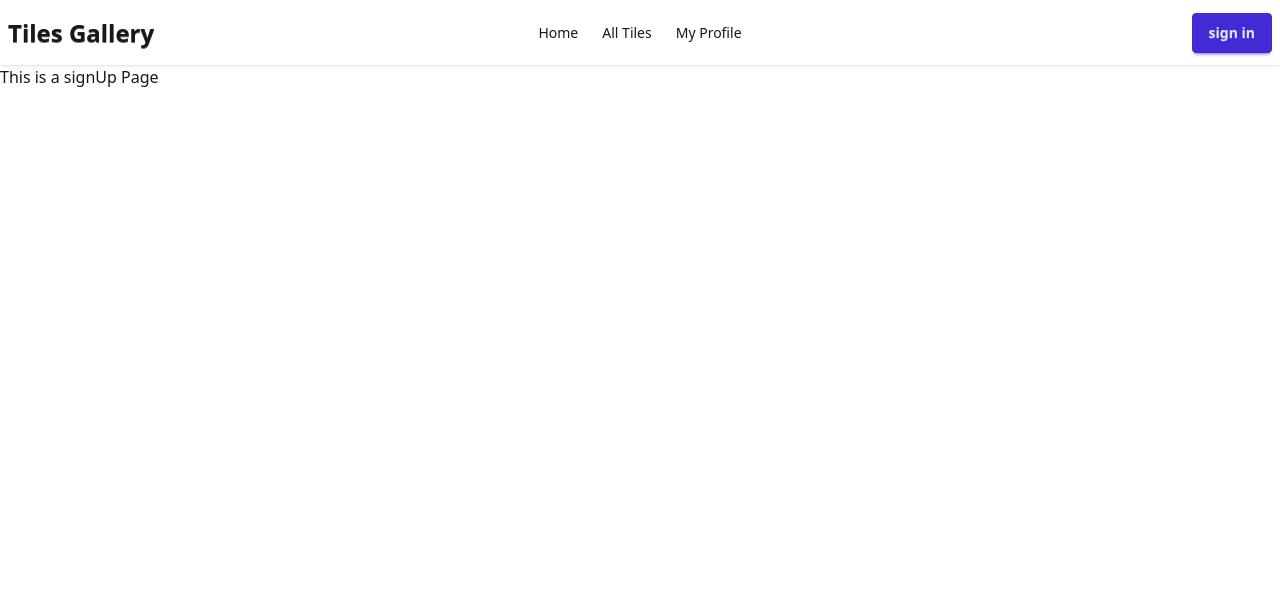
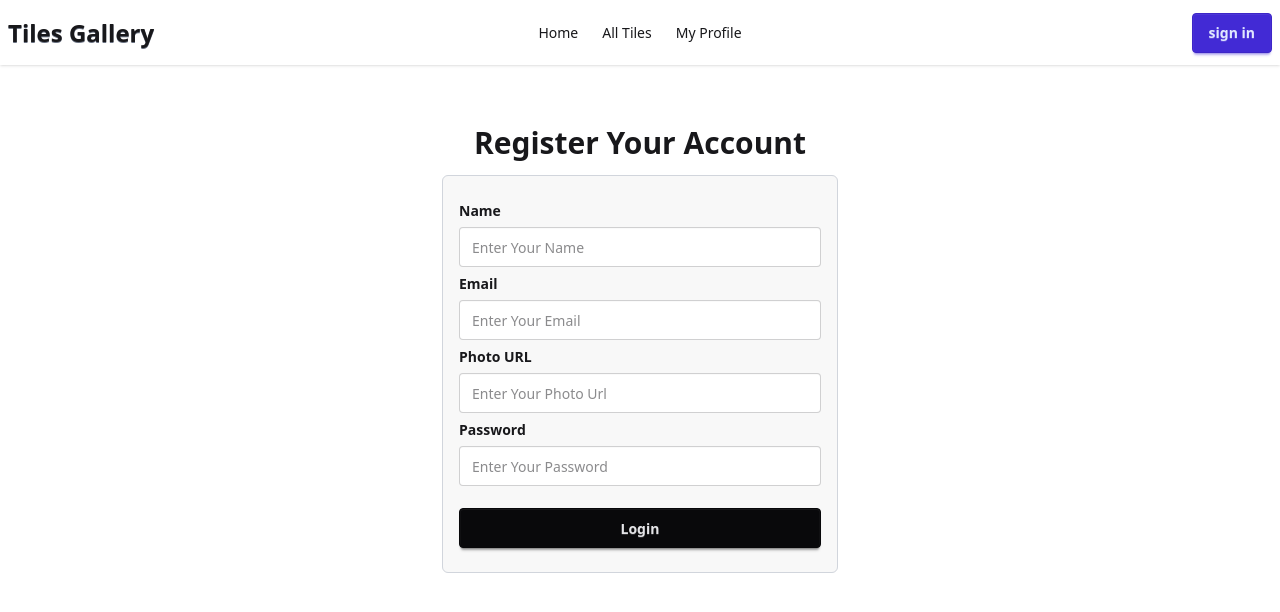
Before and after one commit to diponkorroy064-max/Tiles-Gallery-Project, a Next.js app: page /signUp in a window 1280 px wide. Shown: the top 612 px of the page. Built offline with nearby package versions, Linux system fonts and the light colour scheme.

Commit message:
design the login and logout page with daisy UI and funtioning by react-hook-form

```diff
--- a/package.json
+++ b/package.json
@@ -14,6 +14,7 @@
     "react": "19.2.4",
     "react-dom": "19.2.4",
     "react-fast-marquee": "^1.6.5",
+    "react-hook-form": "^7.75.0",
     "react-icons": "^5.6.0"
   },
   "devDependencies": {
--- a/src/app/(auth)/signIn/page.jsx
+++ b/src/app/(auth)/signIn/page.jsx
@@ -1,21 +1,32 @@
+'use client'
+import Link from 'next/link';
 import React from 'react';
+import { useForm } from 'react-hook-form';
 
 
 const SignInPage = () => {
+    const { register, formState: { errors } } = useForm();
+
+
     return (
         <div className='flex flex-col justify-center items-center space-y-3.5 py-15'>
 
             <h2 className='text-3xl font-bold'>Login Your Account</h2>
 
             <form className=''>
-                <fieldset className="fieldset bg-base-200 border-gray-300 border rounded-md w-xs p-4">
+                <fieldset className="fieldset bg-base-200 border-gray-300 border rounded-md w-96 px-4 py-8">
                     <label className="text-[14px] font-semibold">Email</label>
-                    <input type="email" className="input" placeholder="Enter Your Email" />
+                    <input type="email" className="input w-full" placeholder="Enter Your Email" {...register("email", { required: true })} />
+                    {errors.email && <span>Email is required</span>}
 
                     <label className="text-[14px] font-semibold">Password</label>
-                    <input type="password" className="input" placeholder="Enter Your Password" />
+                    <input type="password" className="input w-full" placeholder="Enter Your Password" {...register("email", { required: true})}/>
 
                     <button className="btn btn-neutral mt-4">Login</button>
+
+                    <p className='text-sm text-center mt-4'>
+                        Don`t Have an Account? <Link href='/signUp' className='text-red-500 hover:underline'>Sign Up</Link>
+                    </p>
                 </fieldset>
            </form>
         </div>
--- a/src/app/(auth)/signUp/page.jsx
+++ b/src/app/(auth)/signUp/page.jsx
@@ -1,9 +1,37 @@
+'use client'
 import React from 'react';
+import { useForm } from 'react-hook-form';
+
 
 const SignUpPage = () => {
+    const { register, formState: { errors } } = useForm();
+
+
     return (
-        <div>
-            This is a signUp Page
+        <div className='container mx-auto flex flex-col justify-center items-center space-y-3.5 py-15'>
+
+            <h2 className='text-3xl font-bold'>Register Your Account</h2>
+
+            <form className=''>
+                <fieldset className="fieldset bg-base-200 border-gray-300 border rounded-md w-99 px-4 py-6">
+                    <label className="text-[14px] font-semibold">Name</label>
+                    <input type="name" className="input w-full" placeholder="Enter Your Name" {...register("name", { required: true })} />
+                    {errors.name && <span>Name is required</span>}
+
+                    <label className="text-[14px] font-semibold">Email</label>
+                    <input type="email" className="input w-full" placeholder="Enter Your Email" {...register("email", { required: true })} />
+                    {errors.email && <span>Email is required</span>}
+
+                    <label className="text-[14px] font-semibold">Photo URL</label>
+                    <input type="text" className="input w-full" placeholder="Enter Your Photo Url" {...register("text", { required: true })} />
+                    {errors.email && <span>Email is required</span>}
+
+                    <label className="text-[14px] font-semibold">Password</label>
+                    <input type="password" className="input w-full" placeholder="Enter Your Password" {...register("password", { required: true})}/>
+
+                    <button className="btn btn-neutral mt-4">Login</button>
+                </fieldset>
+           </form>
         </div>
     );
 };
```
Also changed, not shown: 1 other file (tests, documents, lock files or other folders).
